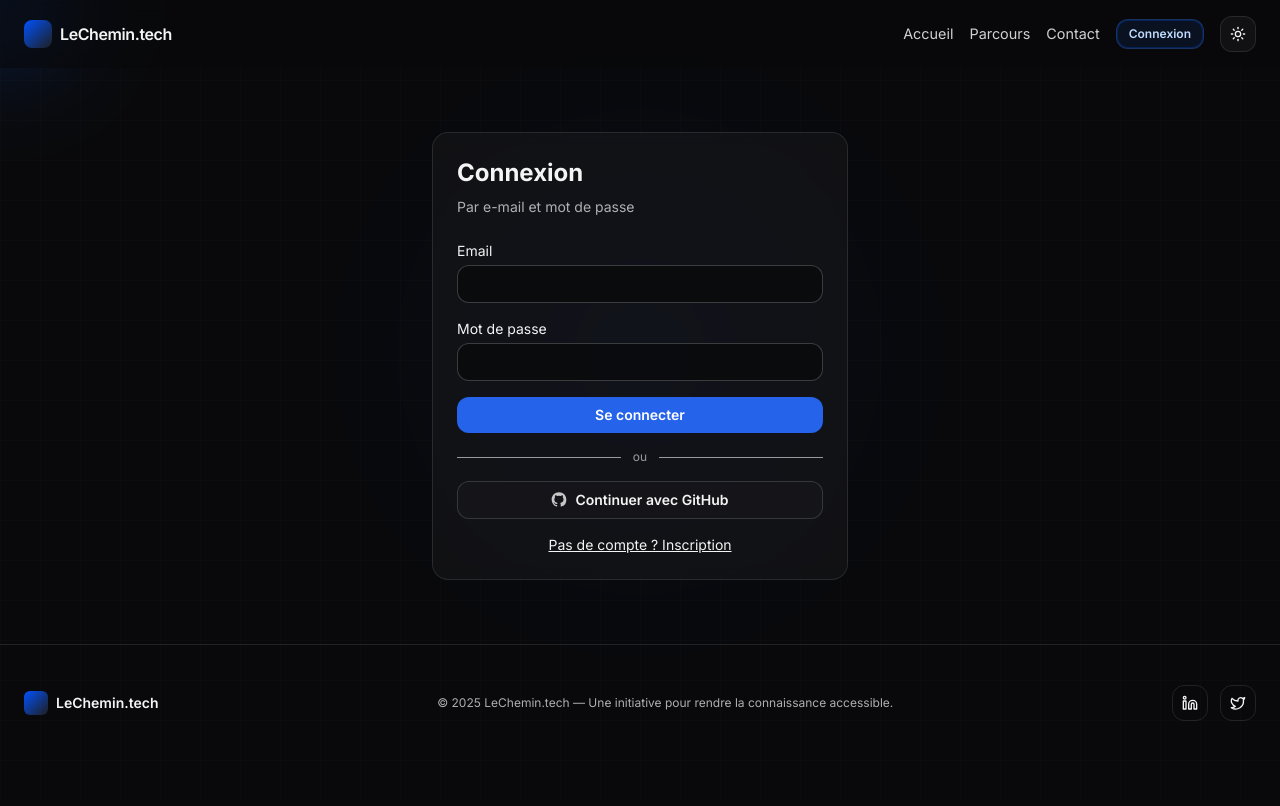
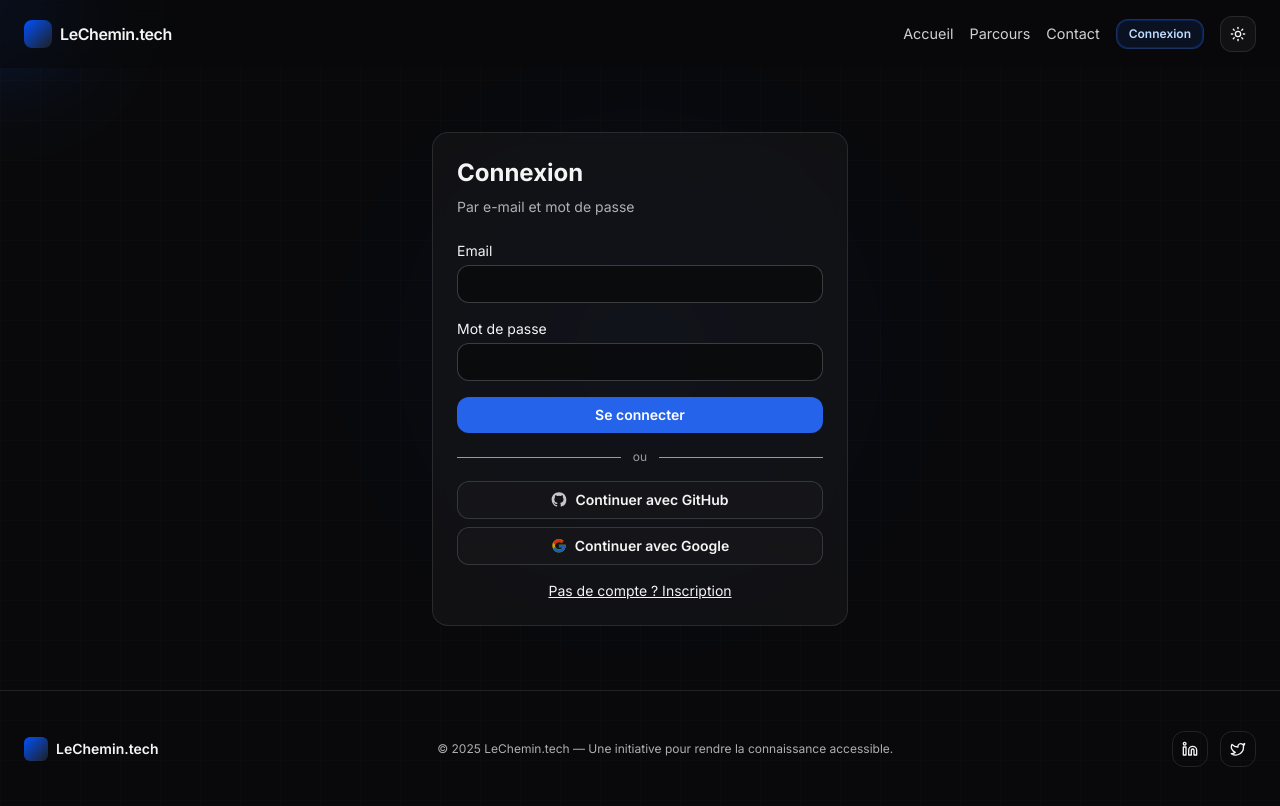
Before and after one commit to Tutanka01/LeChemin, a React (Vite) app: page /auth in a window 1280 px wide. Built offline with nearby package versions, Linux system fonts and the light colour scheme; no server answers.

Commit message:
ajout de google !

```diff
--- a/src/context/AuthContext.tsx
+++ b/src/context/AuthContext.tsx
@@ -9,6 +9,7 @@ interface AuthContextValue {
   signIn: (email: string, password: string) => Promise<{ error?: string }>
   signUp: (email: string, password: string) => Promise<{ error?: string }>
   signInWithGithub: () => Promise<{ error?: string }>
+  signInWithGoogle: () => Promise<{ error?: string }>
   signOut: () => Promise<void>
 }
 
@@ -61,6 +62,17 @@ export function AuthProvider({ children }: { children: React.ReactNode }) {
       if (error) return { error: error.message };
       return {};
     },
+    async signInWithGoogle() {
+      const { error } = await supabase.auth.signInWithOAuth({
+        provider: 'google',
+        options: {
+          redirectTo: typeof window !== 'undefined' ? `${window.location.origin}/parcours` : undefined,
+          queryParams: { prompt: 'select_account' }
+        }
+      });
+      if (error) return { error: error.message };
+      return {};
+    },
     async signOut() {
       await supabase.auth.signOut();
     }
--- a/src/pages/auth/Auth.tsx
+++ b/src/pages/auth/Auth.tsx
@@ -4,7 +4,7 @@ import { useAuth } from '../../context/AuthContext';
 import { isSupabaseConfigured } from '../../lib/supabase';
 
 export default function AuthPage() {
-  const { signIn, signUp, signInWithGithub } = useAuth() as any;
+  const { signIn, signUp, signInWithGithub, signInWithGoogle } = useAuth() as any;
   const navigate = useNavigate();
   const [mode, setMode] = useState<'login' | 'register'>('login');
   const [email, setEmail] = useState('');
@@ -57,6 +57,11 @@ export default function AuthPage() {
           <svg viewBox="0 0 24 24" width="16" height="16" aria-hidden focusable="false" className="opacity-80"><path fill="currentColor" d="M12 .5C5.73.5.98 5.24.98 11.5c0 4.85 3.15 8.96 7.51 10.41.55.1.75-.24.75-.53 0-.26-.01-1.13-.02-2.05-3.05.66-3.69-1.29-3.69-1.29-.5-1.27-1.22-1.61-1.22-1.61-.99-.68.08-.66.08-.66 1.09.08 1.67 1.12 1.67 1.12.98 1.67 2.58 1.19 3.21.91.1-.71.38-1.19.68-1.46-2.43-.28-4.98-1.22-4.98-5.43 0-1.2.43-2.18 1.12-2.95-.11-.28-.48-1.41.11-2.93 0 0 .91-.29 2.98 1.13a10.3 10.3 0 0 1 5.43 0c2.07-1.42 2.98-1.13 2.98-1.13.59 1.52.22 2.65.11 2.93.69.77 1.12 1.75 1.12 2.95 0 4.22-2.56 5.15-5 5.43.39.34.73 1 .73 2.03 0 1.46-.01 2.64-.01 3 0 .29.2.64.76.53A10.52 10.52 0 0 0 23 11.5C23 5.24 18.27.5 12 .5z"/></svg>
           Continuer avec GitHub
         </button>
+        <div className="mt-2" />
+        <button onClick={() => signInWithGoogle()} className="inline-flex w-full items-center justify-center gap-2 rounded-xl border border-white/15 bg-white/70 px-4 py-2 text-sm font-semibold backdrop-blur transition hover:bg-white/80 dark:bg-zinc-900/60 dark:hover:bg-zinc-900">
+          <svg xmlns="http://www.w3.org/2000/svg" viewBox="0 0 48 48" width="16" height="16" className="opacity-80" aria-hidden focusable="false"><path fill="#FFC107" d="M43.611,20.083H42V20H24v8h11.303C33.602,31.912,29.278,35,24,35c-6.627,0-12-5.373-12-12c0-6.627,5.373-12,12-12c3.059,0,5.842,1.154,7.961,3.039l5.657-5.657C33.64,5.053,28.983,3,24,3C12.955,3,4,11.955,4,23s8.955,20,20,20s20-8.955,20-20C44,22.659,43.862,21.35,43.611,20.083z"/><path fill="#FF3D00" d="M6.306,14.691l6.571,4.819C14.655,16.108,18.961,13,24,13c3.059,0,5.842,1.154,7.961,3.039l5.657-5.657C33.64,5.053,28.983,3,24,3C16.318,3,9.656,7.337,6.306,14.691z"/><path fill="#4CAF50" d="M24,43c5.207,0,9.8-1.988,13.292-5.229l-6.146-5.2C29.877,33.091,27.104,34,24,34c-5.259,0-9.566-3.105-11.189-7.409l-6.561,5.054C9.646,40.556,16.226,43,24,43z"/><path fill="#1976D2" d="M43.611,20.083H42V20H24v8h11.303c-1.627,4.088-5.951,7-11.303,7c-5.259,0-9.566-3.105-11.189-7.409l-6.561,5.054C9.646,40.556,16.226,43,24,43c11.045,0,20-8.955,20-20C44,22.659,43.862,21.35,43.611,20.083z"/></svg>
+          Continuer avec Google
+        </button>
         <div className="mt-4 text-center text-sm">
           {mode === 'login' ? (
             <button className="underline" onClick={()=>setMode('register')}>Pas de compte ? Inscription</button>
```
